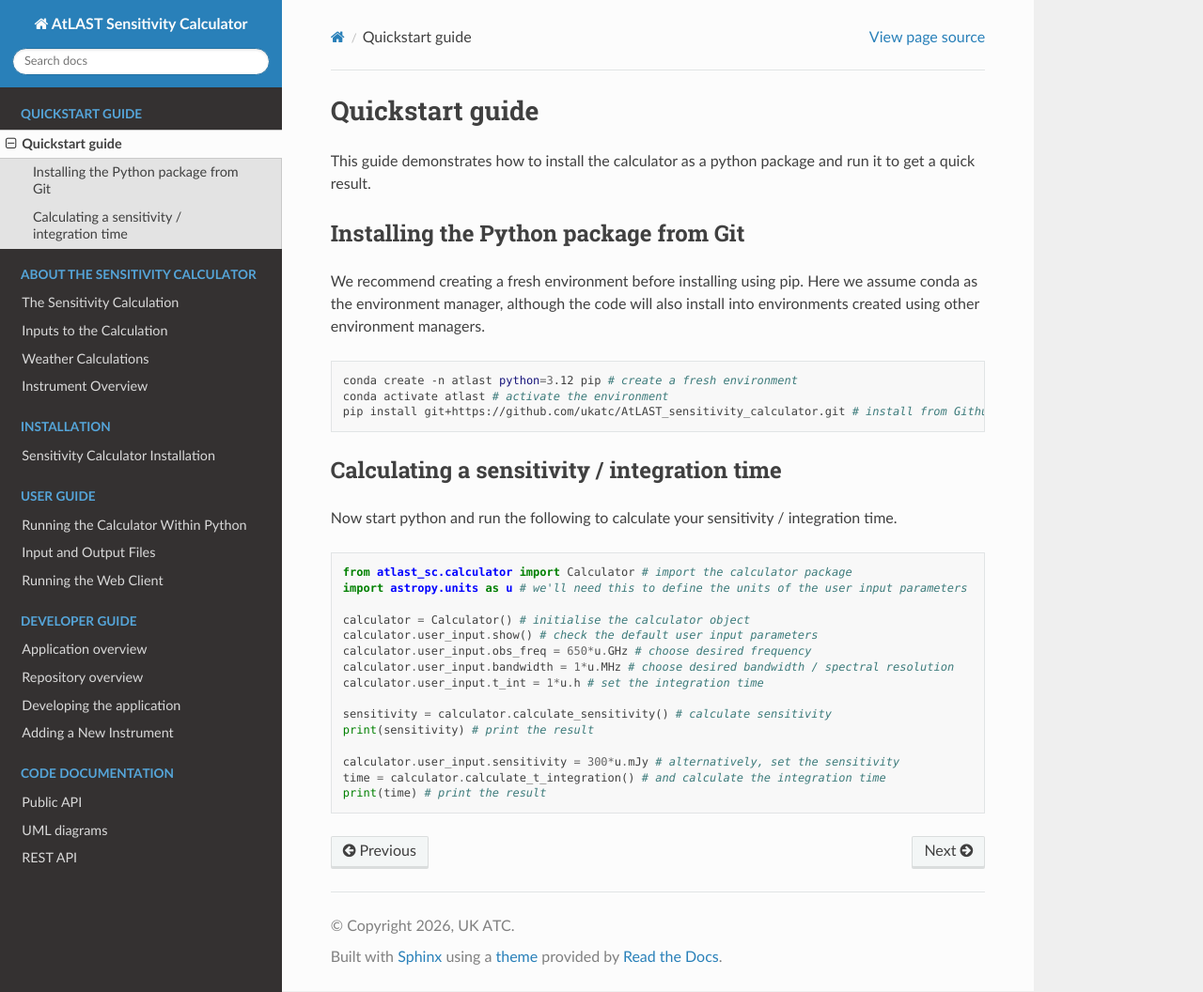
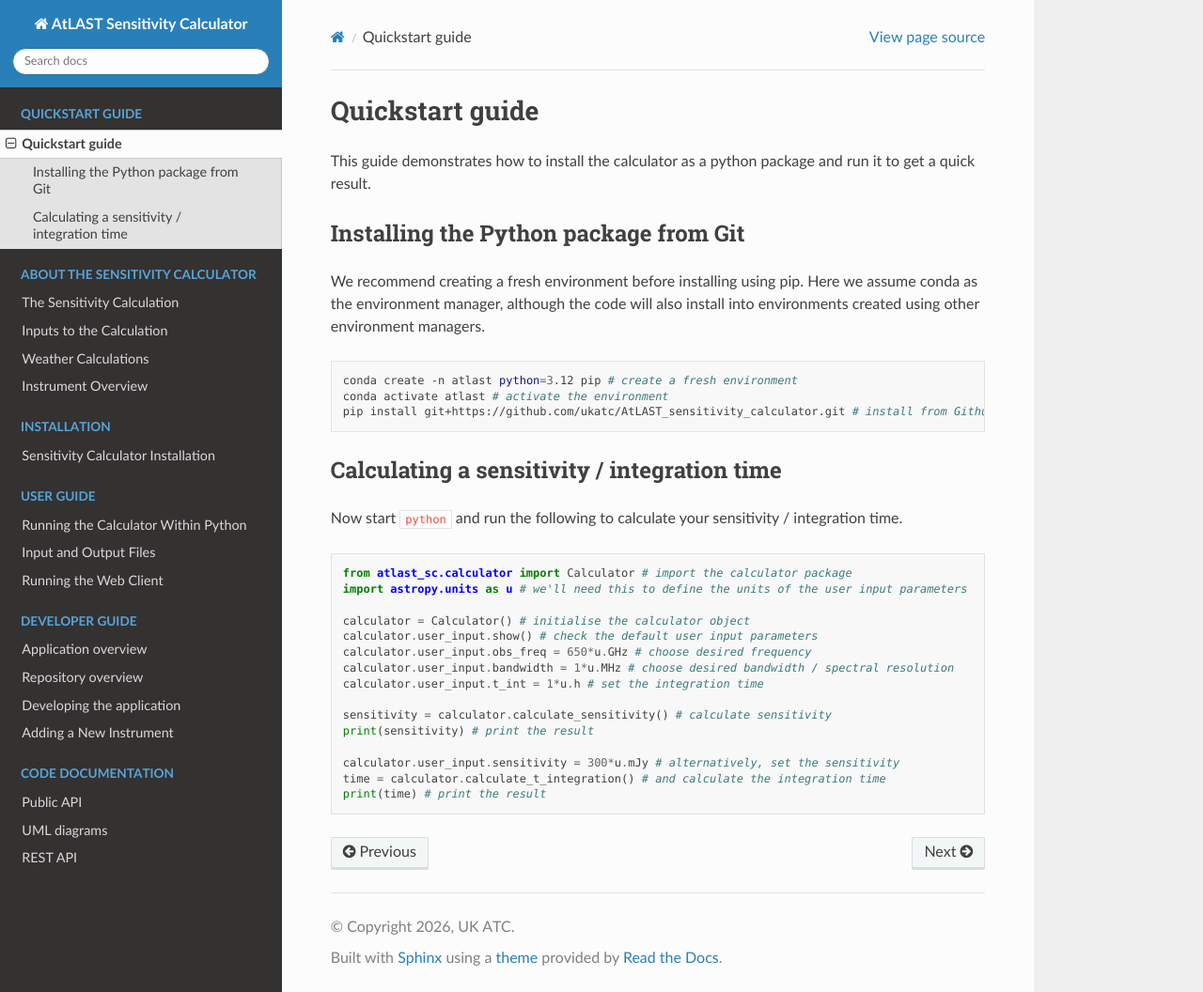
Before and after one commit to ukatc/AtLAST_sensitivity_calculator, a Sphinx documentation site: the page built from docs/source/quickstart.rst, in a window 1280 px wide and 1056 px high. Shown: the whole window at 94% size. Built offline with Sphinx 7.4.7 and the Read the Docs theme 3.1.0, drawn with Linux system fonts in a browser that asks for light colours.

Commit message:
Formatting

```diff
--- a/docs/source/quickstart.rst
+++ b/docs/source/quickstart.rst
@@ -17,7 +17,7 @@ We recommend creating a fresh environment before installing using pip. Here we a
 Calculating a sensitivity / integration time
 --------------------------------------------
 
-Now start python and run the following to calculate your sensitivity / integration time.
+Now start ``python`` and run the following to calculate your sensitivity / integration time.
 
 .. code-block:: python
 
```
